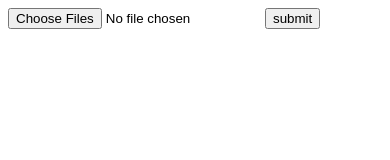
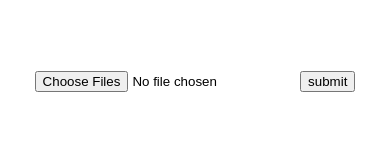
Before and after one commit to ashvin777/fileuploader-expressjs, a website: page static/index.html in a window 390 px wide. Drawn offline with Linux system fonts and the light colour scheme.

Commit message:
improved index html template for mobile view

```diff
--- a/static/index.html
+++ b/static/index.html
@@ -1,5 +1,26 @@
-<form action="/upload" method="post" encType="multipart/form-data">
-  <input name="files" type="file" multiple />
+<!DOCTYPE >
+<html>
+  <meta name="viewport" content="width=device-width, initial-scale=1.0" />
 
-  <button type="submit">submit</button>
-</form>
+  <style>
+    html, body {
+      padding: 0;
+      margin: 20px 0;
+      text-align: center;
+      font-size: 50px;
+    }
+
+    input {
+      height: 50px;
+    }
+
+  </style>
+  <body>
+    <form action="/upload" method="post" encType="multipart/form-data">
+      <input name="files" type="file" multiple />
+
+      <button type="submit">submit</button>
+    </form>
+  </body>
+
+</html>
```
